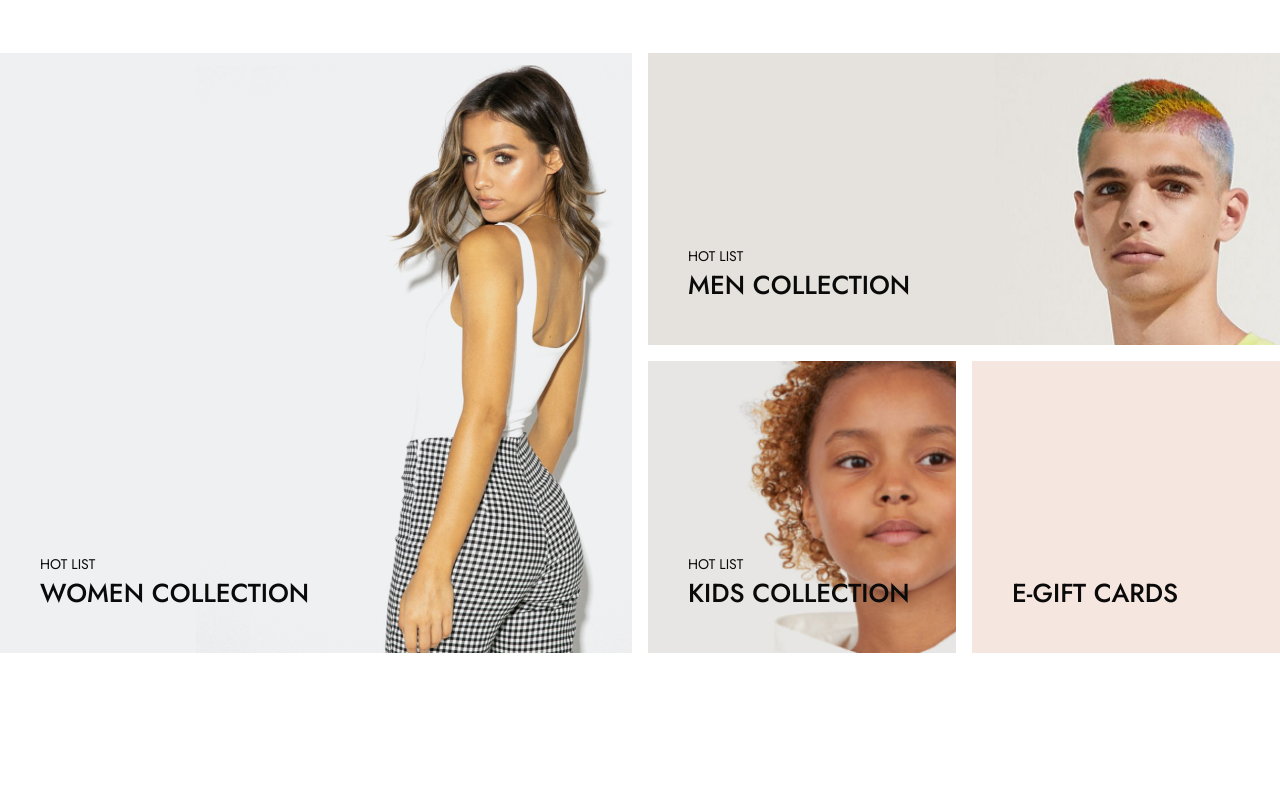
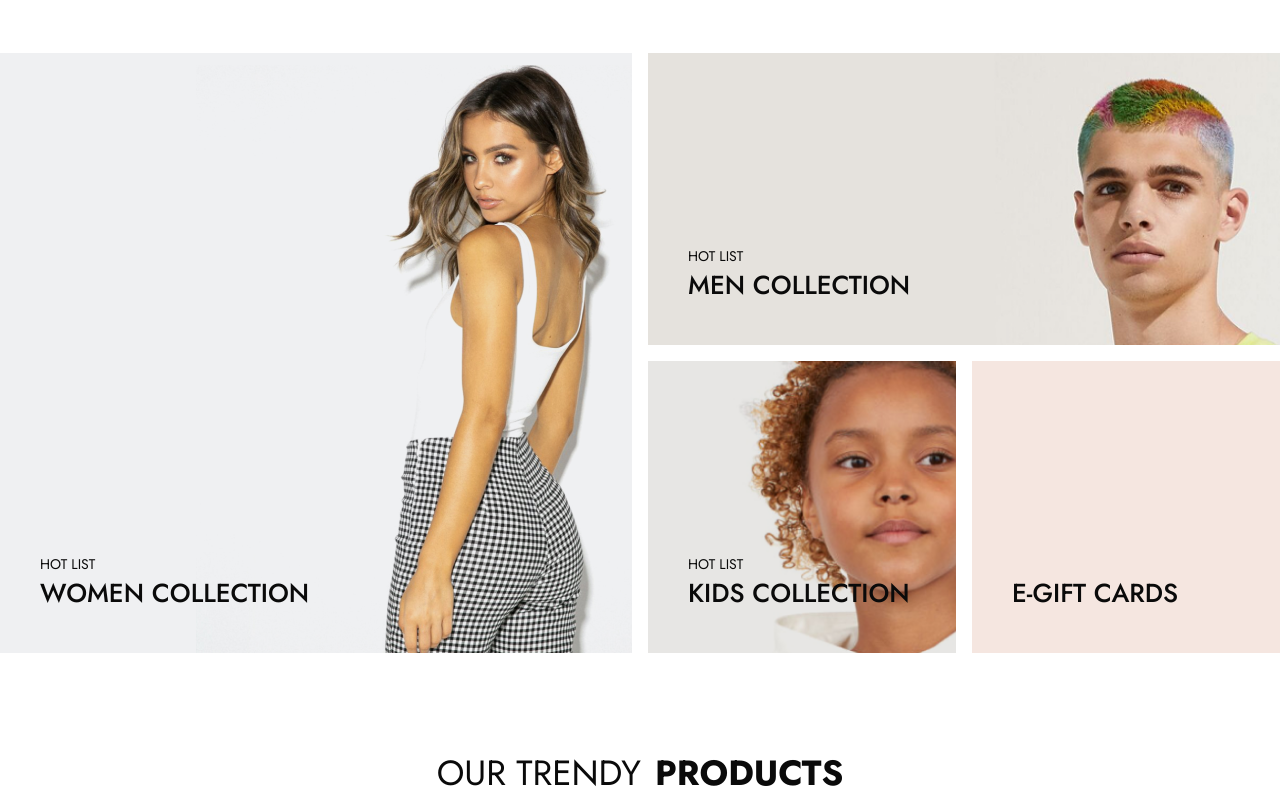
Before and after one commit to minhazulabidin/uomo, a Next.js app in the folder Client/: page / in a window 1280 px wide. Shown: the part 703-1503 px from the top of the page. Before the commit the page ends 1356 px from the top, so only its background shows below. Built offline with nearby package versions, Linux system fonts and the light colour scheme.

Commit message:
common title done

```diff
--- a/Client/src/app/(root)/page.jsx
+++ b/Client/src/app/(root)/page.jsx
@@ -1,5 +1,6 @@
 import Banner from "@/components/home/Banner";
 import Category from "@/components/home/Category/Category";
+import Products from "@/components/home/Products/Products";
 import React from "react";
 
 export default function Home() {
@@ -7,6 +8,7 @@ export default function Home() {
     <main>
       <Banner />
       <Category />
+      <Products />
     </main>
   );
 }
--- /dev/null
+++ b/Client/src/components/home/Products/Products.jsx
@@ -0,0 +1,12 @@
+import Title from '@/components/layouts/CommonLayout/Title'
+import React from 'react'
+
+const Products = () => {
+    return (
+        <section id="products" className="mt-23.5">
+            <Title title="OUR TRENDY" titleB="PRODUCTS" />
+        </section>
+    )
+}
+
+export default Products
--- /dev/null
+++ b/Client/src/components/layouts/CommonLayout/Title.jsx
@@ -0,0 +1,11 @@
+import React from 'react'
+
+const Title = ({ title, titleB }) => {
+    return (
+        <h3 className='text-center text-[35px] font-jost '>{title}
+            <span className='font-bold ml-3.5 '>{titleB}</span>
+        </h3>
+    )
+}
+
+export default Title
```
